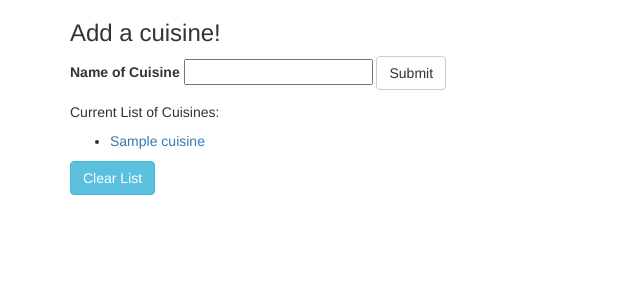
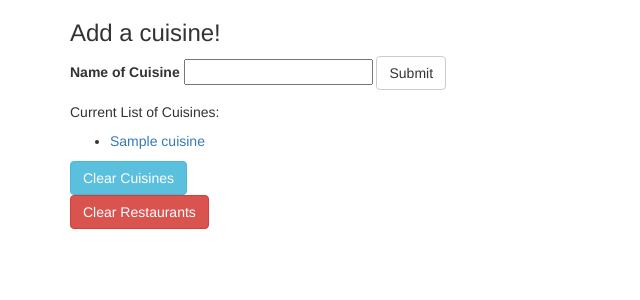
Before and after one commit to iamJRD/restaurant-jessica-jason-php, a PHP site: template views/index.html.twig in a window 1280 px wide. Shown: the top 300 px of the page, without its empty margins (0-640 px from the left). Run offline with PHP 8.4, Linux system fonts and the light colour scheme; the template is opened without the code that fills it: most values are stand-ins (such as "Sample title", 1, 10 or a date in 2020); some libraries are stand-ins or nearby versions.

Commit message:
create delete all restaurants functionality

```diff
--- a/app/app.php
+++ b/app/app.php
@@ -14,7 +14,7 @@
 	$app->register(new Silex\Provider\TwigServiceProvider(), array('twig.path' => __DIR__.'/../views'));
 
 	$app->get('/', function() use ($app) {
-		return $app['twig']->render('index.html.twig');
+		return $app['twig']->render('index.html.twig', array('cuisines' => Cuisine::getAll()));
 	});
 
 	$app->post('/add_cuisine', function() use ($app) {
@@ -45,7 +45,11 @@
 		$restaurant->save();
 		$cuisine = Cuisine::find($cuisine_id);
 		return $app['twig']->render('cuisine.html.twig', array('cuisine' => $cuisine, 'restaurants' => $cuisine->getRestaurants()));
+	});
 
+	$app->post('/delete_restaurants', function() use ($app) {
+		Restaurant::deleteAll();
+		return $app['twig']->render('index.html.twig');
 	});
 
 	return $app;
--- a/views/index.html.twig
+++ b/views/index.html.twig
@@ -23,7 +23,10 @@
             <div class="row">
                 <div class="col-md-12">
                     <form action="/delete_cuisines" method="post">
-                        <button type="submit" class="btn btn-info" name="button">Clear List</button>
+                        <button type="submit" class="btn btn-info" name="button">Clear Cuisines</button>
+                    </form>
+                    <form action="/delete_restaurants" method="post">
+                        <button type="submit" class="btn btn-danger" name="button">Clear Restaurants</button>
                     </form>
                 </div>
             </div>
```
